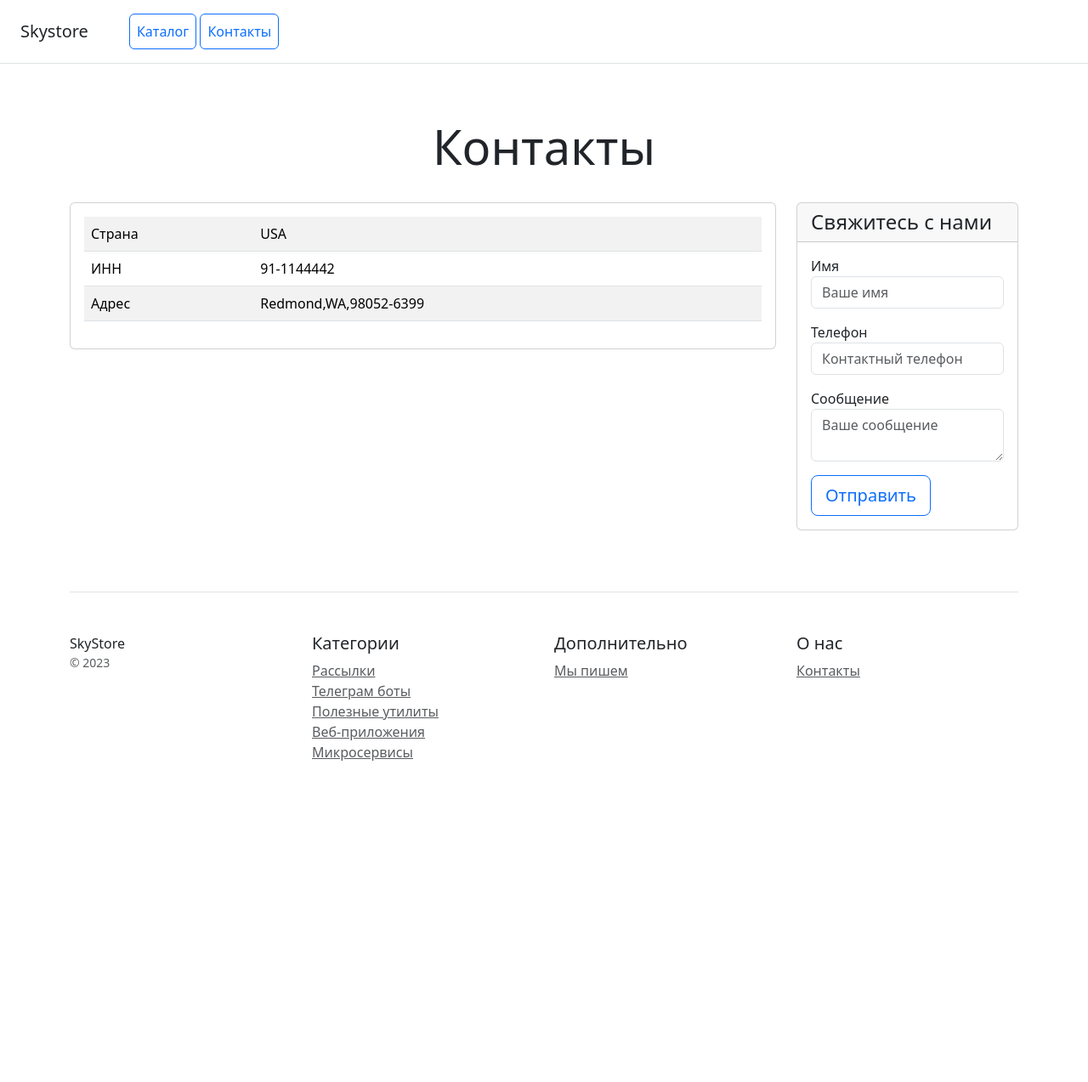
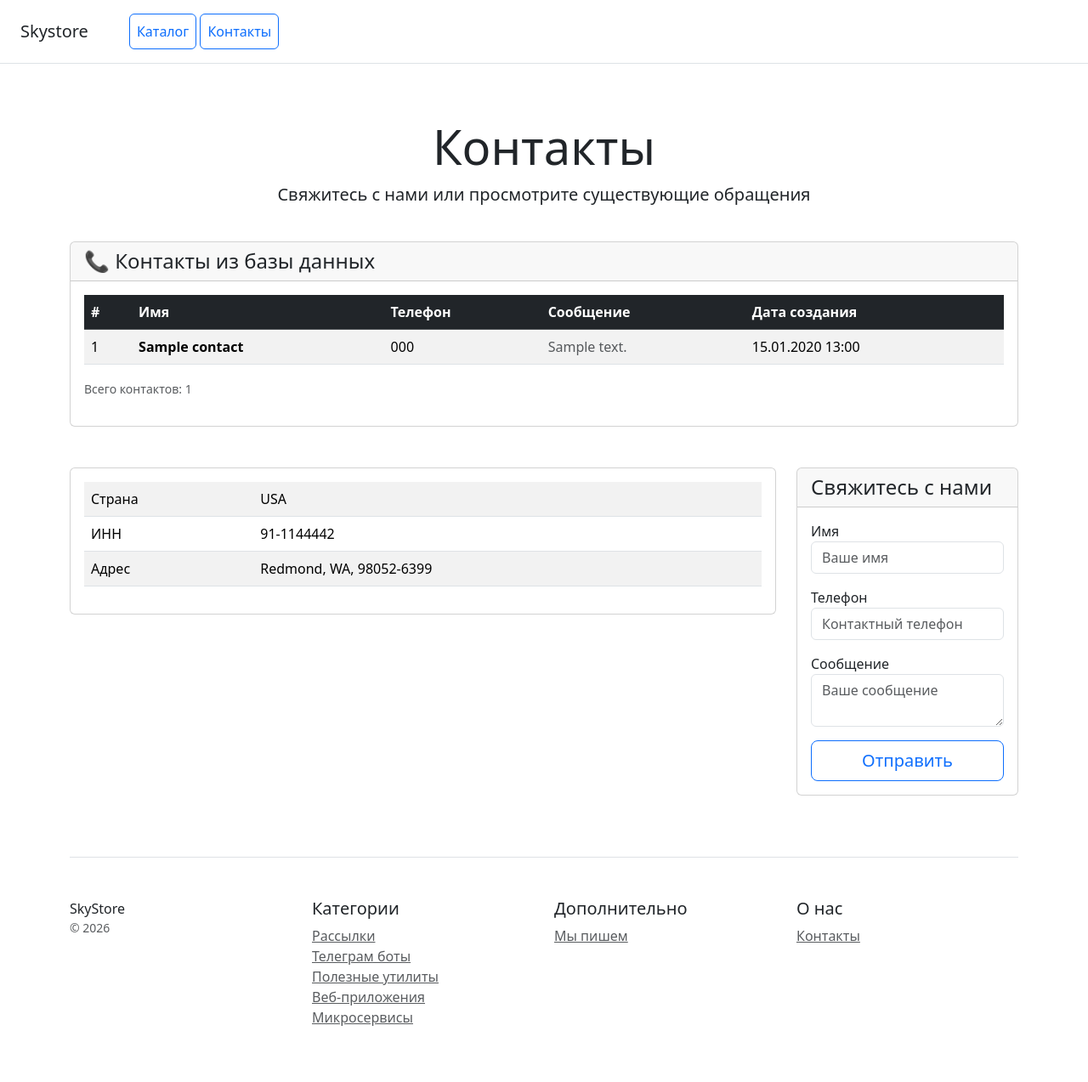
Before and after one commit to VikaDavlyatshina/web_online_store, a Django app: page /catalog/contacts/ in a window 1280 px wide. Shown: the whole page at 85% size. Before the commit the page ends 895 px from the top, so only its background shows below. Run offline with Django 5.2, Linux system fonts and the light colour scheme; tables that the repository leaves empty hold one stand-in row (values such as "Sample post"); some libraries are stand-ins or nearby versions.

Commit message:
Создана модель для хранения контактных данных. Настроен вывод заполненных данных на страницу с контактами.

```diff
--- a/catalog/models.py
+++ b/catalog/models.py
@@ -1,6 +1,6 @@
 from django.db import models
 from django.conf import settings
-from django.core.validators import MinValueValidator
+from django.core.validators import MinValueValidator, RegexValidator
 
 # Create your models here.
 
@@ -19,6 +19,7 @@ def get_default_category_id():
 
 
 class Category(models.Model):
+    """ Модель для Категории"""
     name = models.CharField(
         max_length=150,
         verbose_name="Наименование категории",
@@ -43,6 +44,7 @@ class Category(models.Model):
 
 
 class Product(models.Model):
+    """ Модель для Продукта(Товара)"""
     name = models.CharField(
         max_length=150,
         verbose_name="Наименование товара",
@@ -98,3 +100,43 @@ class Product(models.Model):
 
     def __str__(self):
         return f"{self.name} - {self.purchase_price} руб."
+
+
+class Contact(models.Model):
+    """ Модель для Контактов"""
+    name = models.CharField(
+        max_length=150,
+        verbose_name="Имя пользователя",
+        help_text="Введите ваше имя",
+    )
+    phone = models.CharField(
+        max_length=20,
+        verbose_name="Телефон",
+        help_text="Введите контактный телефон",
+        validators= [
+            RegexValidator(
+                regex=r'^(?=(?:\D*\d){5,})[\d\s\-\+\(\)]+$',
+                message='Номер должен содержать минимум 5 цифр и только цифры, пробелы, +, -, (, )'
+            )]
+    )
+    message = models.TextField(
+        verbose_name="Сообщение",
+        help_text="Введите ваше сообщение",
+        max_length=2000,
+    )
+    created_at = models.DateTimeField(
+        auto_now_add=True,
+        verbose_name="Дата создания"
+    )
+
+    class Meta:
+        verbose_name = "Контакт"
+        verbose_name_plural = "Контакты"
+        ordering = ["-created_at"]
+        indexes = [
+        models.Index(fields=['-created_at']),
+        models.Index(fields=['name']),
+        ]
+
+    def __str__(self):
+        return f"{self.name} ({self.phone}) - {self.created_at.strftime('%d.%m.%Y %H:%M')}"
--- a/catalog/templates/catalog/contacts.html
+++ b/catalog/templates/catalog/contacts.html
@@ -1,10 +1,9 @@
 <!doctype html>
-<html lang="en">
+<html lang="ru">
 <head>
     <meta charset="utf-8">
     <meta name="viewport" content="width=device-width, initial-scale=1">
-    <title>Skystore</title>
-    <!-- Подключите статичеcкие файлы со стилями Bootstrap -->
+    <title>Skystore - Контакты</title>
     <link rel="stylesheet" href="/static/css/bootstrap.min.css">
 </head>
 <body>
@@ -18,10 +17,70 @@
 
 <div class="pricing-header px-3 py-3 pt-md-5 pb-md-4 mx-auto text-center">
     <h1 class="display-4">Контакты</h1>
+    <p class="lead">Свяжитесь с нами или просмотрите существующие обращения</p>
 </div>
 
 <div class="container">
+    <!-- БЛОК 1: Контакты из админки -->
+    <div class="row mb-4">
+        <div class="col-12">
+            <div class="card mb-4 box-shadow">
+                <div class="card-header">
+                    <!-- Шапка карточки -->
+                    <h4 class="my-0 font-weight-normal">📞 Контакты из базы данных</h4>
+                </div>
+                <div class="card-body">
+
+                    <!-- Тело карточки -->
+                    {% if contacts %}
+                    <div class="table-responsive">
+                        <table class="table table-striped table-hover">
+                            <thead class="table-dark">
+                                <tr>
+                                    <th>#</th>
+                                    <th>Имя</th>
+                                    <th>Телефон</th>
+                                    <th>Сообщение</th>
+                                    <th>Дата создания</th>
+                                </tr>
+                            </thead>
+                            <tbody>
+                                <!-- Тело таблицы -->
+                                {% for contact in contacts %}
+                                <tr>
+                                    <td>{{ forloop.counter }}</td>
+                                    <td><strong>{{ contact.name }}</strong></td>
+                                    <td>{{ contact.phone }}</td>
+                                    <td>
+                                        <span class="text-muted"
+                                              data-bs-toggle="tooltip"
+                                              title="{{ contact.message }}">
+                                            {{ contact.message|truncatechars:50 }}
+                                        </span>
+                                    </td>
+                                    <td>{{ contact.created_at|date:"d.m.Y H:i" }}</td>
+                                </tr>
+                                {% endfor %}
+                            </tbody>
+                        </table>
+                        <p class="text-muted mt-2">
+                            <small>Всего контактов: {{ contacts|length }}</small>
+                        </p>
+                    </div>
+                    {% else %}
+                    <div class="alert alert-info text-center">
+                        <h5 class="alert-heading">Контактов пока нет</h5>
+                        <p class="mb-0">Добавьте контакты используя форму ниже</p>
+                    </div>
+                    {% endif %}
+                </div>
+            </div>
+        </div>
+    </div>
+
+    <!-- БЛОК 2: Основная информация и форма -->
     <div class="row text-start">
+        <!--КОЛОНКА 1: Информация о компании -->
         <div class="col-lg-9 col-md-6 col-sm-12">
             <div class="card mb-4 box-shadow">
                 <div class="card-body">
@@ -36,12 +95,14 @@
                         </tr>
                         <tr>
                             <td class="w-25">Адрес</td>
-                            <td>Redmond,WA,98052-6399</td>
+                            <td>Redmond, WA, 98052-6399</td>
                         </tr>
                     </table>
                 </div>
             </div>
         </div>
+
+        <!--КОЛОНКА 2: Форма обратной связи -->
         <div class="col-lg-3 col-md-6 col-sm-12">
             <div class="card mb-4 box-shadow">
                 <div class="card-header">
@@ -53,27 +114,28 @@
                         <div class="mb-3">
                             <label for="name">Имя</label>
                             <input type="text" name="name" class="form-control" id="name"
-                                   placeholder="Ваше имя" required
-                                   autocomplete="name">
+                                   placeholder="Ваше имя" required autocomplete="name">
                         </div>
                         <div class="mb-3">
                             <label for="phone">Телефон</label>
                             <input type="tel" name="phone" class="form-control" id="phone"
-                                   placeholder="Контактный телефон" required
-                                   autocomplete="tel">
+                                   placeholder="Контактный телефон" required autocomplete="tel">
                         </div>
                         <div class="mb-3">
                             <label for="message">Сообщение</label>
                             <textarea name="message" class="form-control" id="message"
                                       placeholder="Ваше сообщение" required></textarea>
                         </div>
-                        <button type="submit" class="btn btn-lg btn-block btn-outline-primary">Отправить</button>
+                        <button type="submit" class="btn btn-lg btn-block btn-outline-primary w-100">
+                            Отправить
+                        </button>
                     </form>
                 </div>
             </div>
         </div>
     </div>
 
+    <!-- Сообщение об успешной отправке -->
     {% if success %}
     <div class="row mt-4">
         <div class="col-lg-12">
@@ -91,11 +153,13 @@
     </div>
     {% endif %}
 
+
+    <!-- Футер -->
     <footer class="pt-4 my-md-5 pt-md-5 border-top">
         <div class="row">
             <div class="col-12 col-md">
                 SkyStore
-                <small class="d-block mb-3 text-muted">&copy; 2023</small>
+                <small class="d-block mb-3 text-muted">&copy; 2026</small>
             </div>
             <div class="col-6 col-md">
                 <h5>Категории</h5>
@@ -123,7 +187,24 @@
     </footer>
 </div>
 
-<!-- Подключите статичеcкие файлы со скриптами Bootstrap -->
 <script src="/static/js/bootstrap.bundle.min.js"></script>
+<script>
+    // 1. Ждем, пока страница загрузится
+  document.addEventListener('DOMContentLoaded', function() {
+
+    // 2. Ищем все элементы с подсказками
+    var tooltipElements = document.querySelectorAll('[data-bs-toggle="tooltip"]');
+
+    // 3. Проверяем: если таких элементов нет - выходим
+    if (tooltipElements.length === 0) return;
+
+    // 4. Для каждого найденного элемента
+    tooltipElements.forEach(function(element) {
+        // 5. Создаем подсказку Bootstrap
+        new bootstrap.Tooltip(element);
+    });
+
+});
+</script>
 </body>
 </html>
--- a/catalog/views.py
+++ b/catalog/views.py
@@ -1,5 +1,6 @@
-from django.shortcuts import render
-from .models import Product
+from django.shortcuts import render, redirect
+from django.core.exceptions import ValidationError
+from .models import Product, Contact
 
 # Create your views here.
 
@@ -29,21 +30,50 @@ def home(request):
 
 
 def contacts(request):
-    context = {}  # Создаём пустой контекст
+    """Контроллер страницы Контактов"""
+
+    # Все контакты для отображения
+    context = {'contacts': Contact.objects.all().order_by("-created_at")}
 
     if request.method == "POST":
-        # Получаем данные из формы
-        name = request.POST.get("name", "")
-        phone = request.POST.get("phone", "")
-        message = request.POST.get("message", "")
+        name = request.POST.get("name", "").strip()
+        phone = request.POST.get("phone", "").strip()
+        message = request.POST.get("message", "").strip()
 
-        # Для отладки
-        print(f"Сообщение от {name}: {message[:50]}")
+        # Сохраняем данные для формы
+        context['form_data'] = {'name': name, 'phone': phone, 'message': message}
 
-        # Добавляем сообщение об успехе в контекст
-        context["success"] = True
-        context["success_message"] = (
-            f"Спасибо, {name}! Ваше сообщение успешно отправлено."
-        )
+        # Создаем и валидируем
+        contact = Contact(name=name, phone=phone, message=message)
+
+        try:
+            contact.full_clean()
+            contact.save()
+
+            # Сохраняем в сессии для показа после редиректа
+            request.session['contact_success'] = {
+                'message': f"Спасибо, {name}! Ваше сообщение успешно отправлено."
+            }
+
+            # Редирект с сохранением успешного сообщения
+            return redirect('/catalog/contacts/')
+
+        except ValidationError as e:
+            # Обрабатываем ошибку
+            if 'phone' in e.message_dict:
+                context['error'] = e.message_dict['phone'][0]
+            elif 'name' in e.message_dict:
+                context['error'] = e.message_dict['name'][0]
+            else:
+                context['error'] = "Ошибка при сохранении"
+
+            # При ошибке показываем сразу (без редиректа)
+            return render(request, "catalog/contacts.html", context)
+
+    # GET запрос - проверяем успешные сообщения из сессии
+    if 'contact_success' in request.session:
+        success_data = request.session.pop('contact_success')
+        context['success'] = True
+        context['success_message'] = success_data['message']
 
     return render(request, "catalog/contacts.html", context)
```
Also changed, not shown: catalog/admin.py (+11 -1 lines).
